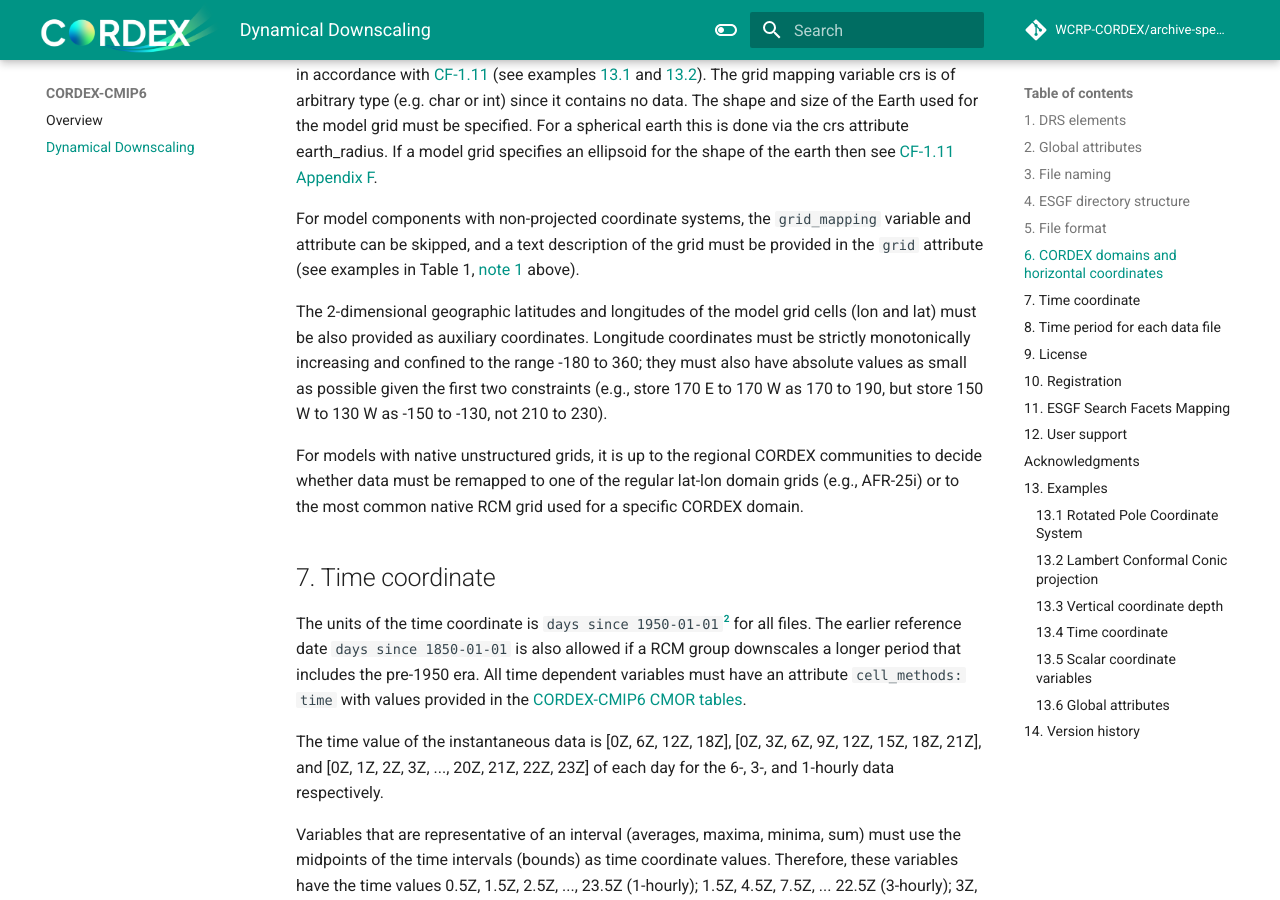
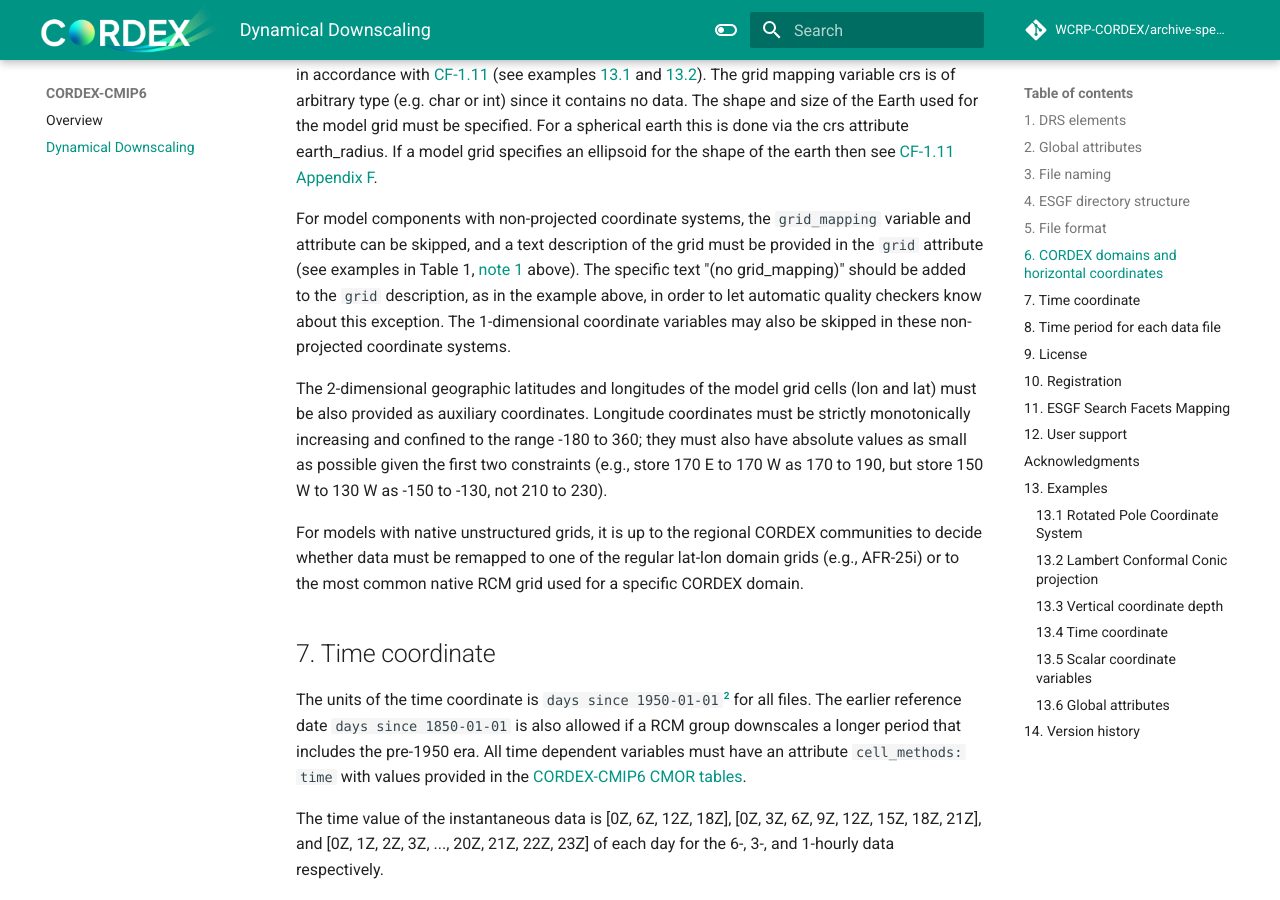
Before and after one commit to WCRP-CORDEX/archive-specifications, an MkDocs documentation site: the page built from docs/CORDEX-CMIP6_archiving_specifications_DD.md, in a window 1280 px wide and 900 px high, scrolled down 10109 px. Built offline with MkDocs 1.6.1 and Material for MkDocs 9.7.7, drawn with Linux system fonts in a browser that asks for light colours; comment, search, counter and statistics services are not loaded; the version menu is left out; some of the changed text lies outside the part shown.

Commit message:
Update specs to skip grid_mapping
A potential rewrite based on the latest proposal in
https://github.com/ESGF/cc-plugin-wcrp/issues/36

````diff
--- a/docs/CORDEX-CMIP6_archiving_specifications_DD.md
+++ b/docs/CORDEX-CMIP6_archiving_specifications_DD.md
@@ -94,7 +94,7 @@ Table 1 notes:
    grid = "Lambert conic conformal with 25 km grid spacing"
    grid = "Rotated-pole latitude-longitude with 0.22 degree grid spacing"
    grid = "Rotated-pole latitude-longitude with 0.11 degree grid spacing, interpolated by 2nd order conservative remapping from the original unstructured icosahedral ICON grid R13B05 (~12.1 km)"
-   grid = "NEMO ORCA tripolar grid with a 1/12 degree (6-8km) grid spacing; Mediterranean Sea only"
+   grid = "NEMO ORCA tripolar grid with a 1/12 degree (6-8km) grid spacing (no grid_mapping); Mediterranean Sea only"
 ```
 
  2. The `version_realization_info` global attribute provides information on how  new reruns (e.g. v2, v3, etc.) and/or realizations (e.g. r2, r3, etc.) are generated; recommended if the `version_realization` is not v1-r1.
@@ -188,6 +188,8 @@ For a spherical earth this is done via the crs attribute earth_radius.
 If a model grid specifies an ellipsoid for the shape of the earth then see [CF-1.11 Appendix F](https://cfconventions.org/Data/cf-conventions/cf-conventions-1.11/cf-conventions.html#appendix-grid-mappings).
 
 For model components with non-projected coordinate systems, the `grid_mapping` variable and attribute can be skipped, and a text description of the grid must be provided in the `grid` attribute (see examples in Table 1, [note 1](#grid-note) above).
+The specific text "(no grid_mapping)" should be added to the `grid` description, as in the example above, in order to let automatic quality checkers know about this exception.
+The 1-dimensional coordinate variables may also be skipped in these non-projected coordinate systems.
 
 The 2-dimensional geographic latitudes and longitudes of the model grid cells (lon and lat) must be also provided as auxiliary coordinates.
 Longitude coordinates must be strictly monotonically increasing and confined to the range -180 to 360; they must also have absolute values as small as possible given the first two constraints (e.g., store 170 E to 170 W as 170 to 190, but store 150 W to 130 W as -150 to -130, not 210 to 230).
````
